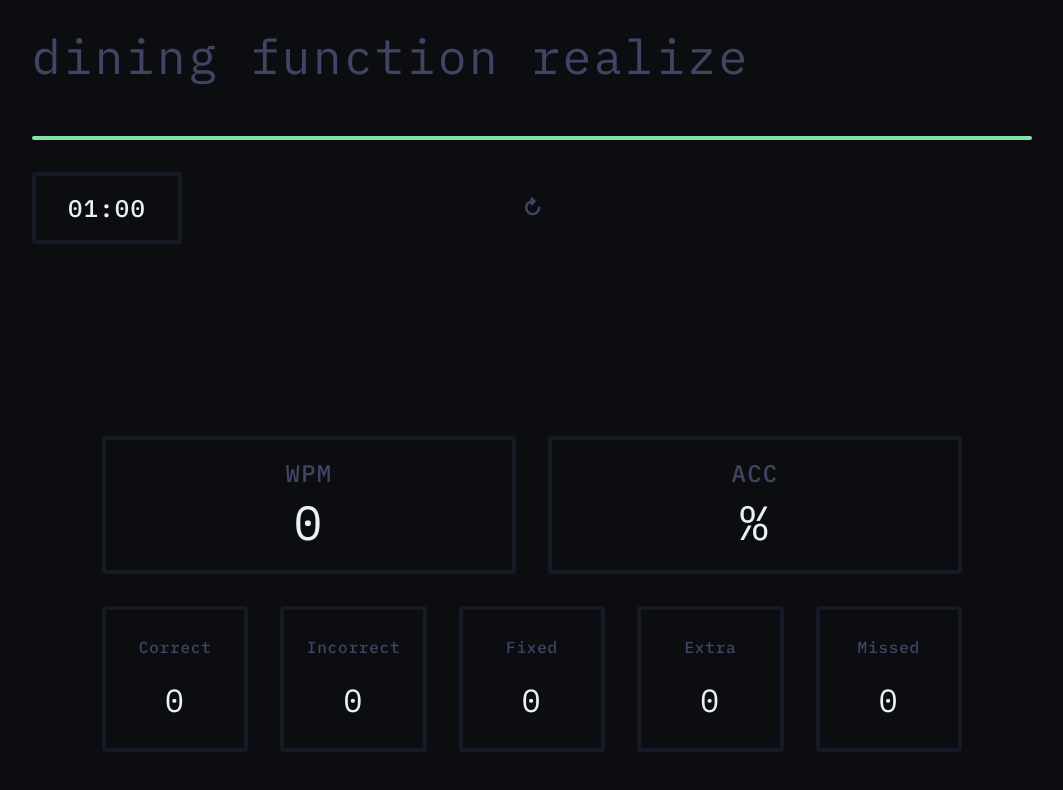
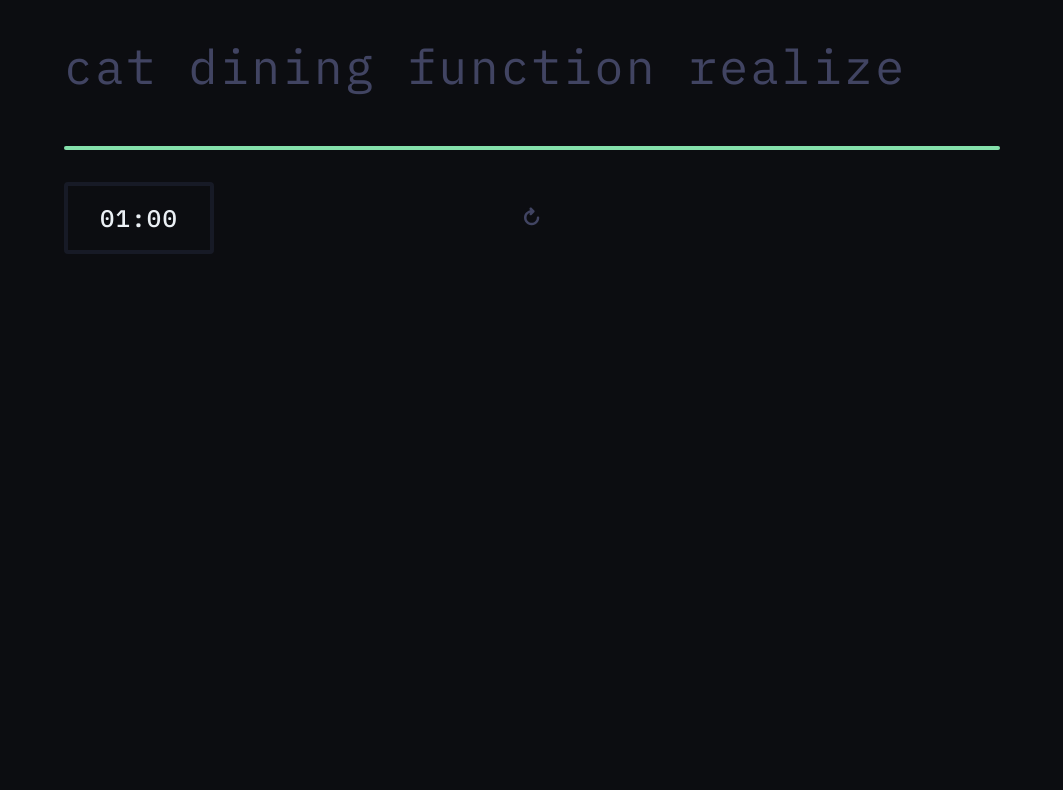
Before and after one commit to axelvc/typing_test, a React (Vite) app: page / in a window 1280 px wide. Shown: the part 376-1166 px from the top of the page, without its empty margins (108-1171 px from the left). After the commit the page ends 800 px from the top, so only its background shows below. Built offline with nearby package versions, Linux system fonts and the light colour scheme.

Commit message:
:recycle:  move Results component outside of Challenge component

```diff
--- a/src/App.tsx
+++ b/src/App.tsx
@@ -1,11 +1,16 @@
+import useTimer from './useTimer'
+
 import Challenge from './components/Challenge/Challenge'
 import Header from './components/Header/Header'
+import Results from './components/Results/Results'
 
 export default function App() {
+  const timeEnd = useTimer(s => s.leftTime === 0)
+
   return (
     <>
       <Header />
-      <Challenge />
+      {timeEnd ? <Results /> : <Challenge />}
     </>
   )
 }
--- a/src/components/Challenge/Challenge.style.tsx
+++ b/src/components/Challenge/Challenge.style.tsx
@@ -3,7 +3,6 @@ import Button from '../Button'
 import Box from '../Box'
 
 export const Container = styled.section`
-  margin-top: 8rem;
   display: grid;
   gap: var(--space-lg);
 `
@@ -137,32 +136,3 @@ export const CapsBox = styled(DetailBox)`
   border-color: var(--color-error);
   transition: 150ms opacity ease-in;
 `
-
-/* --------------------------------- results -------------------------------- */
-export const Results = styled.section`
-  display: grid;
-  gap: var(--space-lg);
-  grid-template-columns: repeat(10, 1fr);
-  margin: calc(8rem + var(--space-lg)) auto;
-`
-
-export const ResultBox = styled(Box)`
-  display: grid;
-  place-items: center;
-  grid-column: span 2;
-  font-size: 2rem;
-  aspect-ratio: 1;
-
-  span {
-    color: var(--color-fg-alt);
-    font-size: 0.5em;
-    font-weight: 500;
-  }
-
-  &:nth-child(7n + 1),
-  &:nth-child(7n + 2) {
-    grid-column: span 5;
-    font-size: 3rem;
-    aspect-ratio: 3/1;
-  }
-`
--- a/src/components/Challenge/Challenge.tsx
+++ b/src/components/Challenge/Challenge.tsx
@@ -148,43 +148,19 @@ export default function Challenge() {
     timer.start()
   }
 
-  /* --------------------------------- results -------------------------------- */
-  const [results, setResults] = useState({ wpm: 0, acc: '', correct: 0, incorrect: 0, fixed: 0, extra: 0, missed: 0 })
-
-  useEffect(() => {
-    if (!timer.timerId) return
-
-    const { inputs, words, wrongs } = text
-
-    const total = inputs.reduce((a, w) => a + w.length + 1, -1)
-    const wrongRaw = Object.values(wrongs).reduce((a, i) => a + Object.values(i).length, 0)
-    const extra = inputs.reduce((a, w, i) => a + w.slice(words[i].length).length, 0)
-    const missed = inputs.slice(0, -1).reduce((a, w, i) => a + Math.max(words[i].length - w.length, 0), 0)
-    const fixed = inputs.flatMap((w, wi) => [...w].filter((c, ci) => c === words[wi][ci] && wrongs[wi]?.[ci])).length
-
-    const correct = total - wrongRaw
-    const incorrect = wrongRaw - fixed - extra
-    const wpm = correct / 5 / (timer.totalTime / 60)
-    const acc = ((correct * 100) / total).toFixed(2)
-
-    setResults({ wpm, acc, correct, incorrect, fixed, extra, missed })
-  }, [!timer.leftTime])
+  function resetFocus() {
+    textBox.current!.scrollTop = 0
+    inputBox.current!.focus()
+    lineAnimation?.cancel()
+  }
 
   function handleReset() {
     text.reset()
-    inputBox.current!.focus()
-
-    if (!timer.timerId) return
-
     timer.reset()
-    textBox.current!.scrollTop = 0
-    lineAnimation!.cancel()
-    setResults({ wpm: 0, acc: '', correct: 0, incorrect: 0, fixed: 0, extra: 0, missed: 0 })
+    resetFocus()
   }
 
-  useEffect(() => {
-    if (timer.timerId) handleReset()
-  }, [timer.totalTime])
+  useEffect(resetFocus, [timer.totalTime])
 
   return (
     <S.Container>
@@ -244,38 +220,6 @@ export default function Challenge() {
           <LockIcon className="icon" />
         </S.CapsBox>
       </S.Details>
-
-      <S.Results>
-        <S.ResultBox>
-          <span>WPM</span>
-          {results.wpm}
-        </S.ResultBox>
-        <S.ResultBox>
-          <span>ACC</span>
-          {results.acc}%
-        </S.ResultBox>
-
-        <S.ResultBox>
-          <span>Correct</span>
-          {results.correct}
-        </S.ResultBox>
-        <S.ResultBox>
-          <span>Incorrect</span>
-          {results.incorrect}
-        </S.ResultBox>
-        <S.ResultBox>
-          <span>Fixed</span>
-          {results.fixed}
-        </S.ResultBox>
-        <S.ResultBox>
-          <span>Extra</span>
-          {results.extra}
-        </S.ResultBox>
-        <S.ResultBox>
-          <span>Missed</span>
-          {results.missed}
-        </S.ResultBox>
-      </S.Results>
     </S.Container>
   )
 }
--- a/src/components/Header/Header.tsx
+++ b/src/components/Header/Header.tsx
@@ -1,4 +1,5 @@
 import useTimer from '../../useTimer'
+import useText from '../../useText'
 
 import * as S from './Header.style'
 
@@ -11,12 +12,18 @@ const TIMES = [
 
 export default function Header() {
   const timePicked = useTimer(s => s.totalTime)
-  const setTime = useTimer(s => s.setTime)
+  const resetTimer = useTimer(s => s.reset)
+  const resetText = useText(s => s.reset)
+
+  function handleClick(time: number) {
+    resetTimer(time)
+    resetText()
+  }
 
   return (
     <S.Header>
       {TIMES.map(([time, name]) => (
-        <S.Button key={time} aria-pressed={timePicked === time} onClick={() => setTime(time)}>
+        <S.Button key={time} aria-pressed={timePicked === time} onClick={() => handleClick(time)}>
           {name}
         </S.Button>
       ))}
--- /dev/null
+++ b/src/components/Results/Results.style.tsx
@@ -0,0 +1,41 @@
+import styled from 'styled-components'
+import BoxBase from '../Box'
+import ButtonBase from '../Button'
+
+export const Container = styled.section`
+  display: grid;
+  gap: var(--space-lg);
+  justify-items: center;
+`
+
+export const Results = styled.div`
+  display: grid;
+  gap: var(--space-lg);
+  grid-template-columns: repeat(10, 1fr);
+`
+
+export const Box = styled(BoxBase)`
+  display: grid;
+  place-items: center;
+  grid-column: span 2;
+  font-size: 2rem;
+  aspect-ratio: 1;
+
+  span {
+    color: var(--color-fg-alt);
+    font-size: 0.5em;
+    font-weight: 500;
+  }
+
+  &:nth-child(7n + 1),
+  &:nth-child(7n + 2) {
+    grid-column: span 5;
+    font-size: 3rem;
+    aspect-ratio: 3/1;
+  }
+`
+
+export const Button = styled(ButtonBase)`
+  width: 4.375rem;
+  aspect-ratio: 1;
+`
--- /dev/null
+++ b/src/components/Results/Results.tsx
@@ -0,0 +1,68 @@
+import useText from '../../useText'
+import useTimer from '../../useTimer'
+
+import { ReactComponent as ResetIcon } from '../icons/ResetIcon.svg'
+import * as S from './Results.style'
+
+export default function Results() {
+  const inputs = useText(s => s.inputs)
+  const words = useText(s => s.words)
+  const wrongs = useText(s => s.wrongs)
+  const resetText = useText(s => s.reset)
+  const totalTime = useTimer(s => s.totalTime)
+  const resetTimer = useTimer(s => s.reset)
+
+  const total = inputs.reduce((a, w) => a + w.length + 1, -1)
+  const wrongRaw = Object.values(wrongs).reduce((a, i) => a + Object.values(i).length, 0)
+  const extra = inputs.reduce((a, w, i) => a + w.slice(words[i].length).length, 0)
+  const missed = inputs.slice(0, -1).reduce((a, w, i) => a + Math.max(words[i].length - w.length, 0), 0)
+  const fixed = inputs.flatMap((w, wi) => [...w].filter((c, ci) => c === words[wi][ci] && wrongs[wi]?.[ci])).length
+  const correct = total - wrongRaw
+  const incorrect = wrongRaw - fixed - extra
+  const wpm = correct / 5 / (totalTime / 60)
+  const acc = ((correct * 100) / total).toFixed(2)
+
+  function handleReset() {
+    resetText()
+    resetTimer()
+  }
+
+  return (
+    <S.Container>
+      <S.Results>
+        <S.Box>
+          <span>WPM</span>
+          {wpm}
+        </S.Box>
+        <S.Box>
+          <span>ACC</span>
+          {acc}%
+        </S.Box>
+        <S.Box>
+          <span>Correct</span>
+          {correct}
+        </S.Box>
+        <S.Box>
+          <span>Incorrect</span>
+          {incorrect}
+        </S.Box>
+        <S.Box>
+          <span>Fixed</span>
+          {fixed}
+        </S.Box>
+        <S.Box>
+          <span>Extra</span>
+          {extra}
+        </S.Box>
+        <S.Box>
+          <span>Missed</span>
+          {missed}
+        </S.Box>
+      </S.Results>
+
+      <S.Button onClick={() => handleReset()}>
+        <ResetIcon />
+      </S.Button>
+    </S.Container>
+  )
+}
--- a/src/globalStyles.ts
+++ b/src/globalStyles.ts
@@ -67,7 +67,12 @@ export default createGlobalStyle`
   }
 
   #root {
+    display: grid;
+    place-items: center;
+    grid-template-rows: auto 1fr;
     max-width: 1000px;
+    min-height: 100vh;
+    box-sizing: border-box;
     padding: var(--space-lg);
     margin: auto;
   }
--- a/src/useTimer.ts
+++ b/src/useTimer.ts
@@ -7,9 +7,8 @@ interface State {
   timerId: number
   totalTime: number
   leftTime: number
-  setTime(time: number): void
   start(): void
-  reset(): void
+  reset(time?: number): void
 }
 
 function getLocalTime(): number {
@@ -26,11 +25,6 @@ export default create<State>(set => ({
   timerId: 0,
   leftTime: getLocalTime(),
   totalTime: getLocalTime(),
-  setTime: time =>
-    set(() => {
-      setLocalTime(time)
-      return { totalTime: time, leftTime: time }
-    }),
   start: () => {
     const id = window.setInterval(() => {
       set(s => {
@@ -42,10 +36,12 @@ export default create<State>(set => ({
 
     set({ timerId: id })
   },
-  reset: () =>
+  reset: time =>
     set(s => {
+      if (time) setLocalTime(time)
       clearInterval(s.timerId)
 
-      return { timerId: 0, leftTime: s.totalTime }
+      const totalTime = time || s.totalTime
+      return { timerId: 0, leftTime: totalTime, totalTime }
     }),
 }))
```
